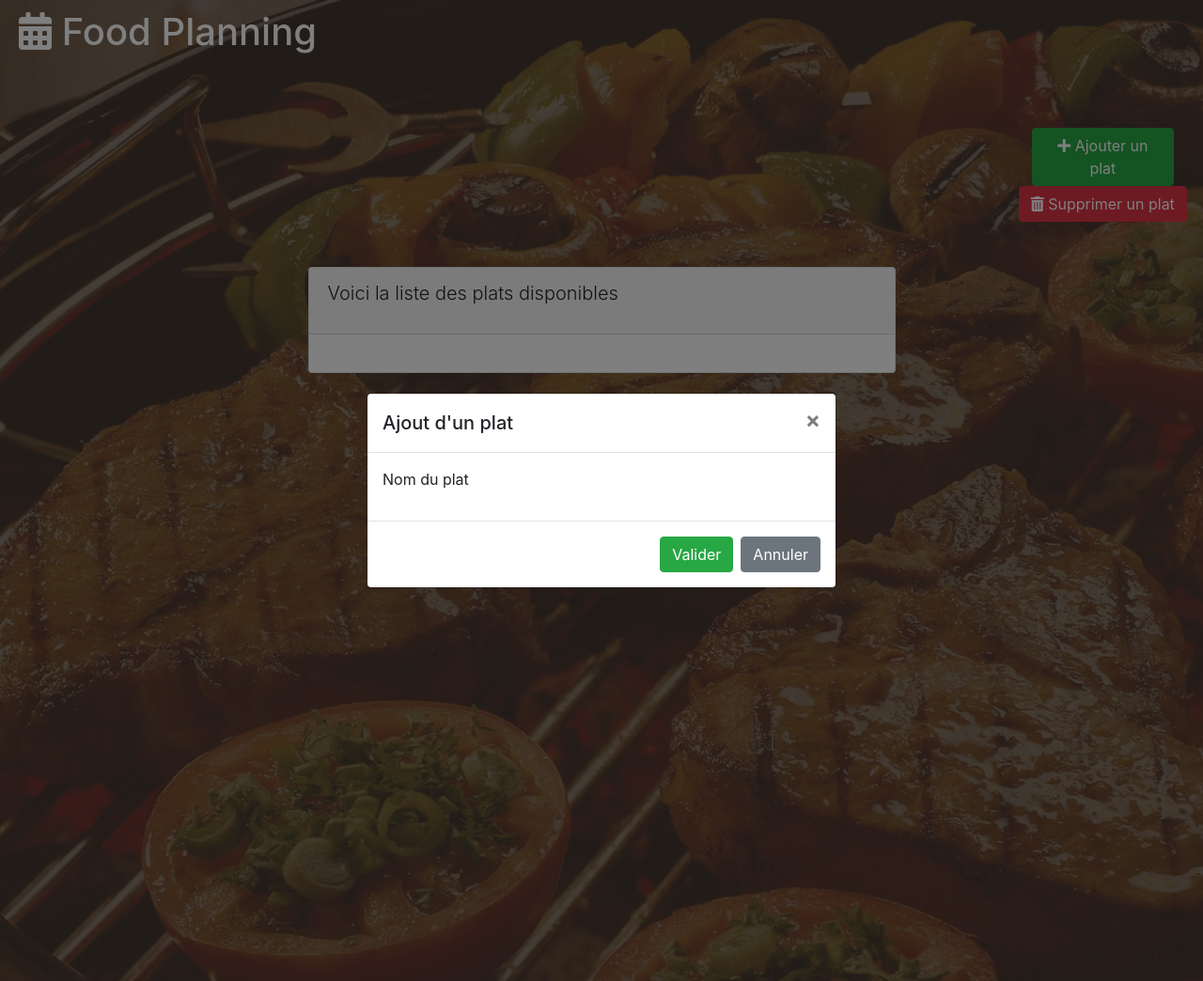
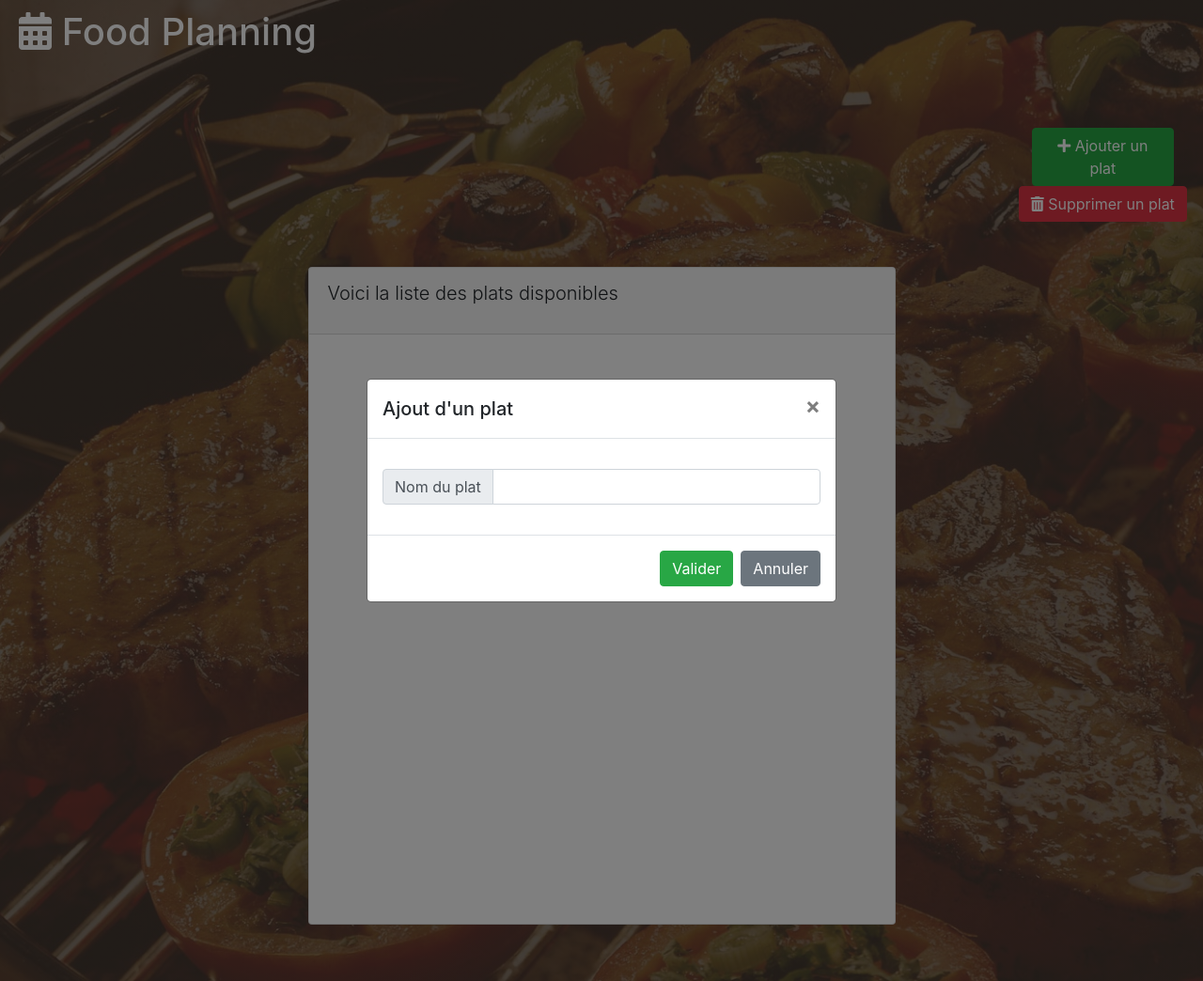
Before and after one commit to riderflo85/foodplanning, a Django app: page /liste_des_plats/ in a window 1280 px wide, after a click on "Ajouter un plat". Shown: the whole page at 94% size. Run offline with Django 3.2, Linux system fonts and the light colour scheme; data that the repository does not hold is empty; some libraries are stand-ins or nearby versions.

Commit message:
Adding forms.py file for the user to add new dish in the database

```diff
--- /dev/null
+++ b/fooddish/forms.py
@@ -0,0 +1,11 @@
+from django import forms
+
+
+class AddDishForms(forms.Form):
+    name_dish = forms.CharField(
+        label='name',
+        max_length=160,
+        widget=forms.TextInput(
+            attrs={'class': 'form-control'}
+        ),
+    )
--- a/fooddish/static/fooddish/css/listdish.css
+++ b/fooddish/static/fooddish/css/listdish.css
@@ -1,6 +1,11 @@
-#list_all_dish
+.list-all-dish
 {
     width: 50%;
+    height: 700px;
+}
+
+.scroll-body
+{
     overflow-y: scroll;
     scroll-behavior: smooth;
 }
--- a/fooddish/templates/fooddish/index.html
+++ b/fooddish/templates/fooddish/index.html
@@ -19,11 +19,12 @@
     <div class="container-fluid mt-5">
         <div class="row">
             <div class="col-12 d-flex justify-content-center">
-                <div class="card" id="list_all_dish">
+                <!-- Card Box -->
+                <div class="card list-all-dish">
                     <div class="card-header">
                         <p class="lead">Voici la liste des plats disponibles</p>
                     </div>
-                    <div class="card-body">
+                    <div class="card-body scroll-body">
                         {% if list_dish %}
                         <ul>
                             {% for dish in list_dish %}
@@ -32,7 +33,7 @@
                         </ul>
                         {% endif %}
                     </div>
-                </div>
+                </div><!-- end .card -->
             </div>
         </div>
     </div>
@@ -50,8 +51,10 @@
                 <form action="{% url 'fooddish:add_dish' %}" method='post'>
                     <div class="modal-body">
                     {% csrf_token %}
-                        <div class="input-group form-group">
-                            <span>Nom du plat</span>
+                        <div class="input-group my-3">
+                            <div class="input-group-prepend">
+                                <span class="input-group-text">Nom du plat</span>
+                            </div>
                             {{ form.name_dish }}
                         </div>
                     </div>
--- a/fooddish/views.py
+++ b/fooddish/views.py
@@ -1,14 +1,31 @@
-from django.shortcuts import render
+from django.shortcuts import render, redirect
+from django.urls import reverse
 from .models import Fooddish
+from.forms import AddDishForms
 
 # Create your views here.
 def index(request):
     context = {}
 
+    form = AddDishForms()
     list_dish = Fooddish.objects.all()
     context['list_dish'] = list_dish
+    context['form'] = form
 
     return render(request, 'fooddish/index.html', context)
 
 def add_dish(request):
-    pass
+    if request.method == 'POST':
+        form = AddDishForms(request.POST)
+
+        if form.is_valid():
+            new_dish = form.cleaned_data['name_dish']
+            adding_dish = Fooddish()
+            adding_dish.name = new_dish
+            adding_dish.save()
+            return redirect(reverse('fooddish:liste_des_plats'))
+
+        else:
+            return redirect(reverse('fooddish:liste_des_plats'))
+    else:
+        pass
```
